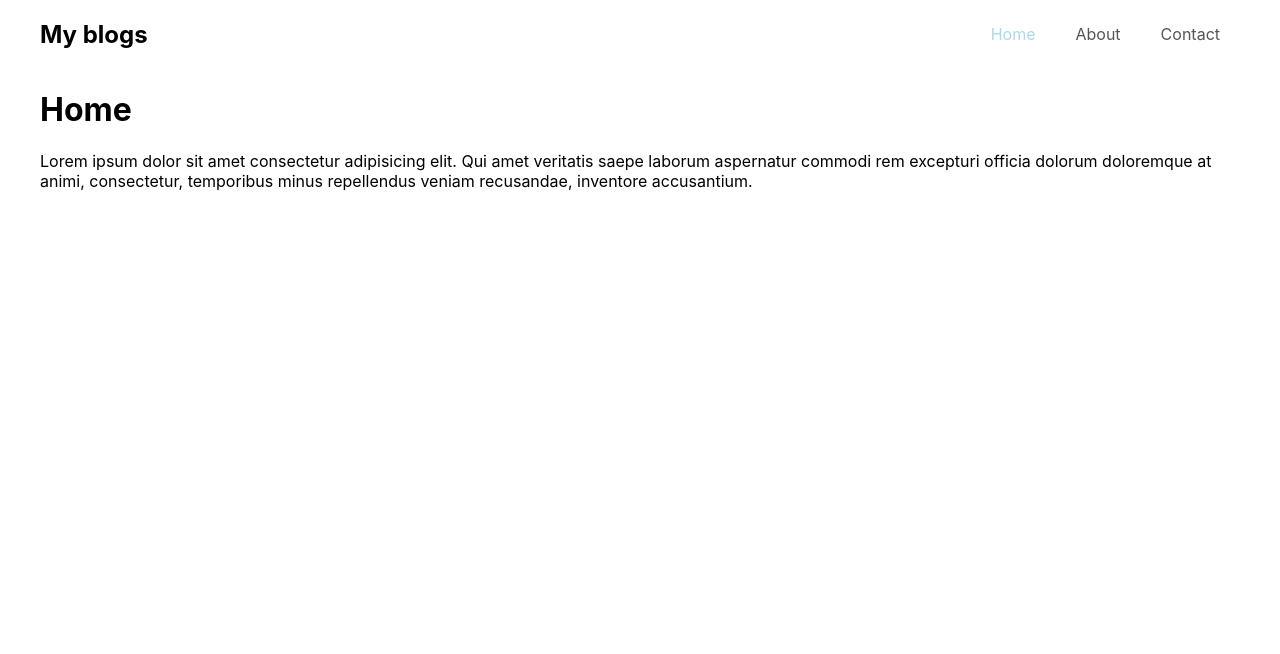
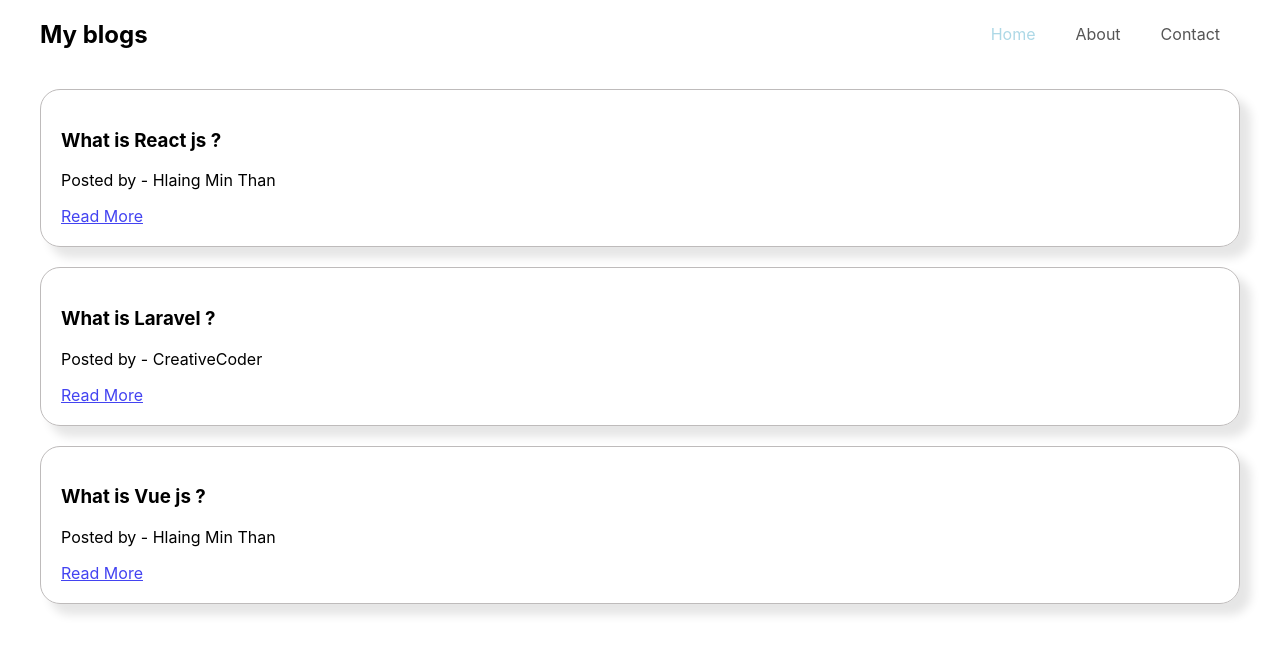
Before and after one commit to ThiHanTesting/React-Router-Test, a React (Create React App) app: page / in a window 1280 px wide. Shown: the top 654 px of the page. Built offline with nearby package versions, Linux system fonts and the light colour scheme; data requests are answered from the project's data file.

Commit message:
fetch all blogs

```diff
--- a/package.json
+++ b/package.json
@@ -14,6 +14,7 @@
   },
   "scripts": {
     "start": "react-scripts start",
+    "dev" : "json-server -w src/database/db.json -p 3002",
     "build": "react-scripts build",
     "test": "react-scripts test",
     "eject": "react-scripts eject"
--- /dev/null
+++ b/src/database/db.json
@@ -0,0 +1,22 @@
+{
+    "blogs" : [
+        {
+            "id" :1,
+            "title" : "What is React js ?",
+            "author" : "Hlaing Min Than",
+            "body" : "There are many variations of passages of Lorem Ipsum available, but the majority have suffered alteration in some form, by injected humour, or randomised words which don't look even slightly believable. If you are going to use a passage of Lorem Ipsum, you need to be sure there isn't anything embarrassing hidden in the middle of text. All the Lorem Ipsum generators on the Internet tend to repeat predefined chunks as necessary, making this the first true generator on the Internet. It uses a dictionary of over 200 Latin words, combined with a handful of model sentence structures, to generate Lorem Ipsum which looks reasonable. The generated Lorem Ipsum is therefore always free from repetition, injected humour, or non-characteristic words etc."
+        },
+        {
+            "title" : "What is Laravel ?",
+            "id" :2,
+            "author" : "CreativeCoder",
+            "body" : "There are many variations of passages of Lorem Ipsum available, but the majority have suffered alteration in some form, by injected humour, or randomised words which don't look even slightly believable. If you are going to use a passage of Lorem Ipsum, you need to be sure there isn't anything embarrassing hidden in the middle of text. All the Lorem Ipsum generators on the Internet tend to repeat predefined chunks as necessary, making this the first true generator on the Internet. It uses a dictionary of over 200 Latin words, combined with a handful of model sentence structures, to generate Lorem Ipsum which looks reasonable. The generated Lorem Ipsum is therefore always free from repetition, injected humour, or non-characteristic words etc."
+        },
+        {
+            "id" :3,
+            "title" : "What is Vue js ?",
+            "author" : "Hlaing Min Than",
+            "body" : "There are many variations of passages of Lorem Ipsum available, but the majority have suffered alteration in some form, by injected humour, or randomised words which don't look even slightly believable. If you are going to use a passage of Lorem Ipsum, you need to be sure there isn't anything embarrassing hidden in the middle of text. All the Lorem Ipsum generators on the Internet tend to repeat predefined chunks as necessary, making this the first true generator on the Internet. It uses a dictionary of over 200 Latin words, combined with a handful of model sentence structures, to generate Lorem Ipsum which looks reasonable. The generated Lorem Ipsum is therefore always free from repetition, injected humour, or non-characteristic words etc."
+        }
+    ]
+}
--- /dev/null
+++ b/src/hook/useFetch.js
@@ -0,0 +1,43 @@
+import { useEffect, useRef, useState } from "react";
+
+function useFetch(url, _options) {
+    let [data, setData] = useState(null);
+    let [loading, setLoading] = useState(false);
+    let [error, setError] = useState(null)
+    let options = useRef(_options).current // when we add obj , arr in the dependency u can use this or this
+    // let [ options , setOptions ] = useState[options]
+
+
+    useEffect(() => {
+        console.log(options)  // objects
+        let abortController = new AbortController();
+        let signal = abortController.signal;
+
+        setLoading(true);
+        fetch(url, {
+            signal
+        })
+            .then(res => {
+                if (!res.ok) {
+                    throw Error('something went wrong');
+                }
+                return res.json();
+            })
+            .then(data => {
+                setData(data);
+                setError(null);
+                setLoading(false);
+            })
+            .catch(e => {
+                setError(e.message);
+            })
+
+        //cleanup function
+        return () => {
+            abortController.abort();
+        }
+    }, [url, options]);
+    return { data, loading, error };
+}
+
+export default useFetch;
--- /dev/null
+++ b/src/pages/Home.css
@@ -0,0 +1,12 @@
+.Home .card {
+    border: 1px solid rgb(190, 187, 187);
+    margin: 20px 0;
+    padding: 20px;
+    border-radius: 20px;
+    box-shadow: 10px 10px 10px 1px rgba(0, 0, 0, 0.1);
+}
+
+.card a {
+    color: rgb(67, 67, 241);
+    text-decoration: underline;
+}
--- a/src/pages/Home.js
+++ b/src/pages/Home.js
@@ -1,12 +1,24 @@
+import useFetch from '../hook/useFetch';
+import './Home.css'
 
-import '../App.css';
+
 
 function Home() {
+  let url = 'http://localhost:3002/blogs';
+  let { data : blogs , loading, error } = useFetch(url)
+
   return (
-    <div className='App'>
-      <h1>Home</h1>
-      <p>Lorem ipsum dolor sit amet consectetur adipisicing elit. Qui amet veritatis saepe laborum aspernatur commodi rem excepturi officia dolorum doloremque at animi, consectetur, temporibus minus repellendus veniam recusandae, inventore accusantium.</p>
-    </div>
+    <div className='Home'>
+    {error && <div>{error}</div> }
+    {loading && <div>loading ... </div> }
+    {blogs && blogs.map(blog => (
+      <div className='card' key={blog.id}>
+        <h3>{blog.title}</h3>
+        <p>Posted by - {blog.author}</p>
+        <a href="">Read More</a>
+      </div>
+    ))}
+     </div>
   );
 }
 
```
